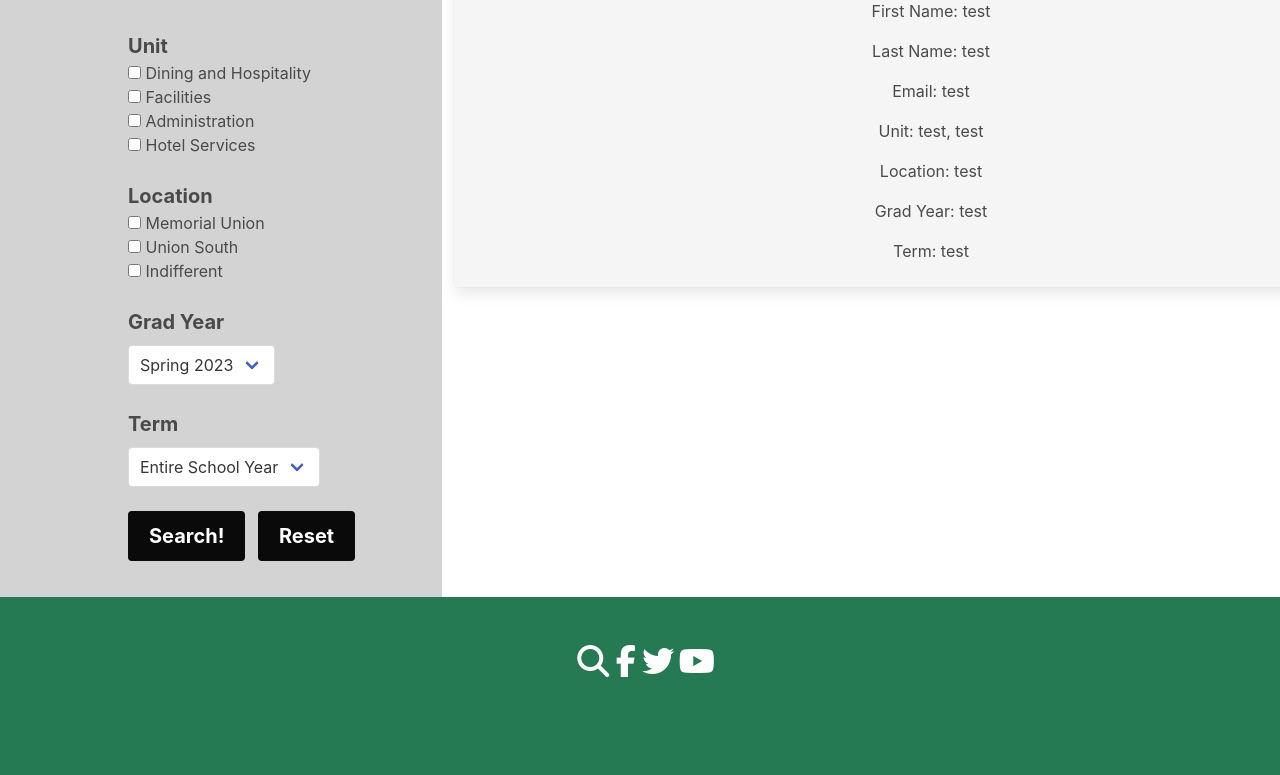
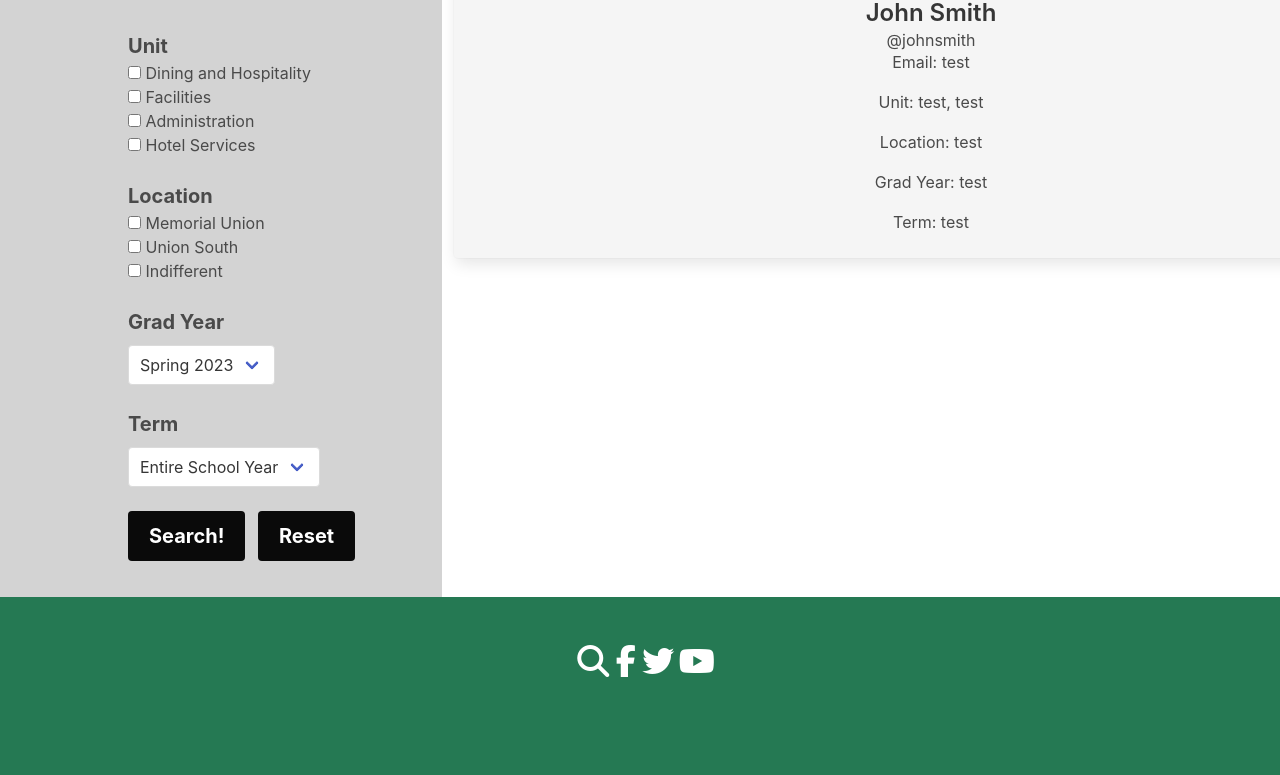
Before and after one commit to agstapleton1025/First_Sprint, a plain HTML site: page public/indexproject.html in a window 1280 px wide. Shown: the part 189-964 px from the top of the page. Drawn offline with nearby package versions, Linux system fonts and the light colour scheme; no server answers.

Commit message:
Added different name styling for content cards

```diff
--- a/public/indexproject.html
+++ b/public/indexproject.html
@@ -230,9 +230,11 @@
       <div class="card has-background-light mt-5">
         <div class="card-content">
           <div class="content">
-            <p>First Name: test</p>
-            <p>Last Name: test</p>
-            <p>Email: test</p>
+            <div class="media-content">
+              <p class="title is-4">John Smith</p>
+              <p class="subtitle is-6">@johnsmith</p>
+            </div>
+             <p>Email: test</p>
            <p>Unit: test, test</p>
            <p>Location: test</p>
            <p>Grad Year: test</p>
```
